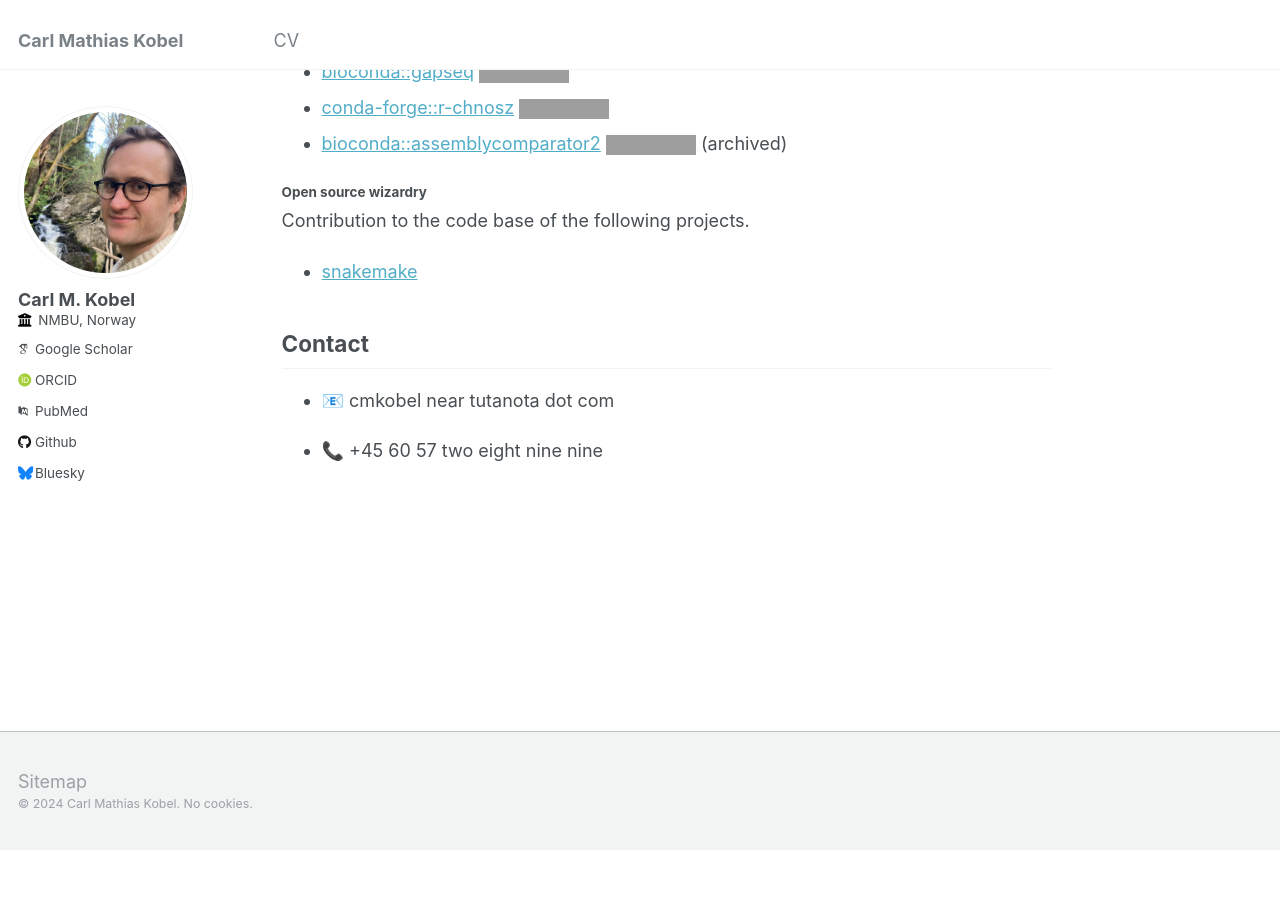
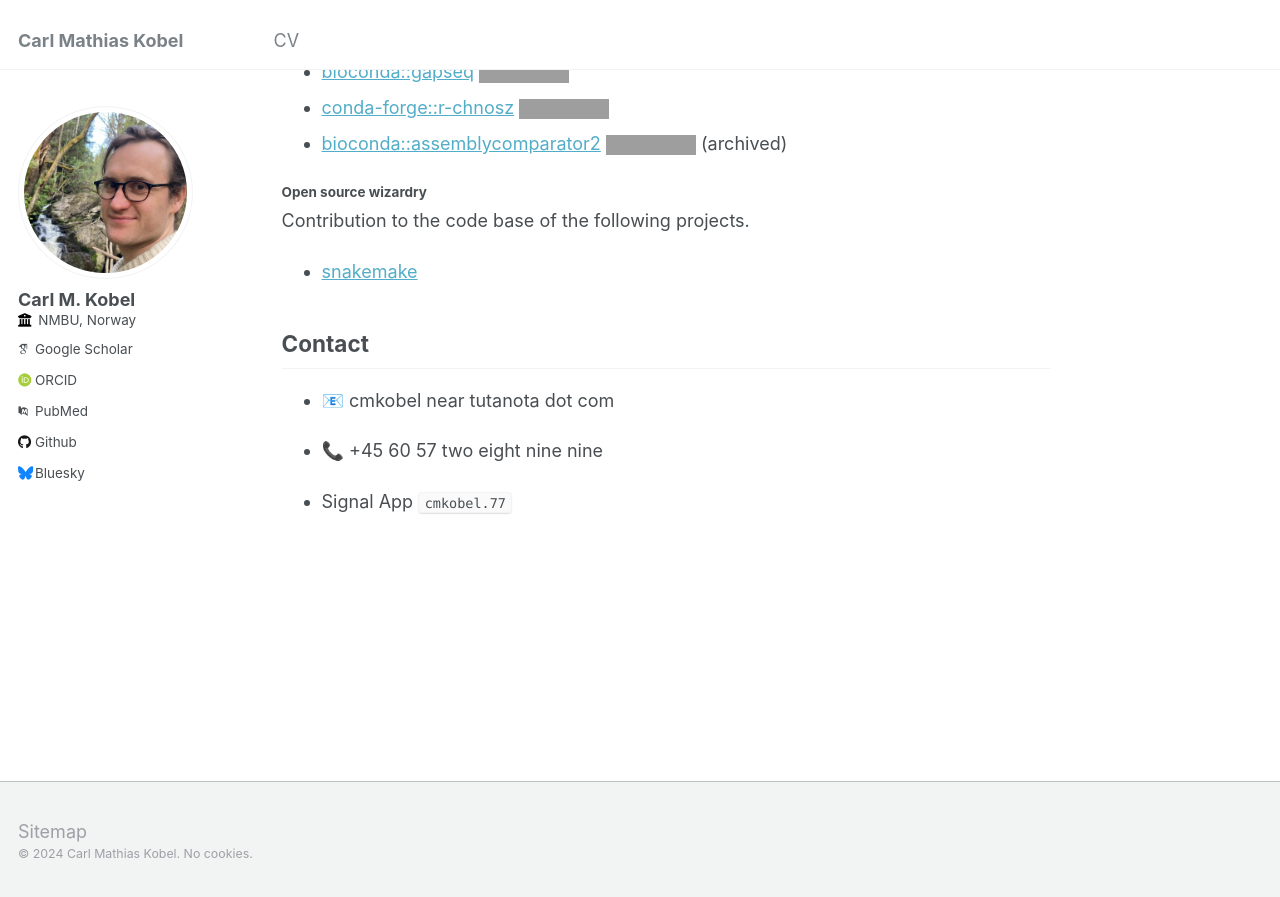
Before and after one commit to cmkobel/cmkobel.github.io, a Jekyll site: the page built from _pages/about.md, in a window 1280 px wide and 900 px high, scrolled down 1392 px. Shown: the top 897 px of the window. Built offline with Jekyll 4.4.1, drawn with Linux system fonts in a browser that asks for light colours; some web fonts are replaced; before the commit the page ends 2241 px from its top, so only the background shows below that; grey boxes are pictures that could not be loaded.

Commit message:
Update about.md

```diff
--- a/_pages/about.md
+++ b/_pages/about.md
@@ -54,3 +54,5 @@ Contribution to the code base of the following projects.
   - 📧 cmkobel near tutanota dot com
 
   - 📞 +45 60 57 two eight nine nine
+
+  - Signal App `cmkobel.77`
```
